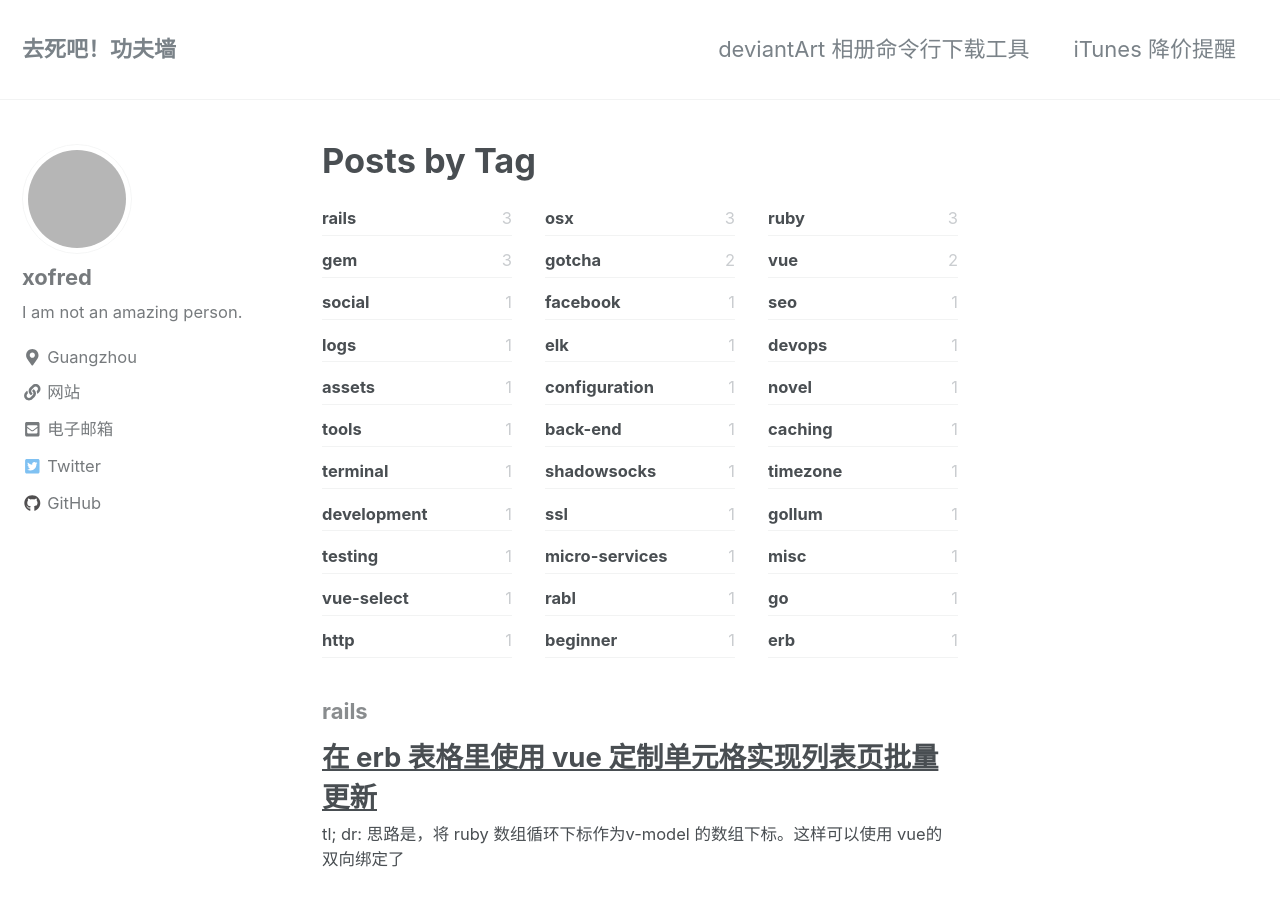
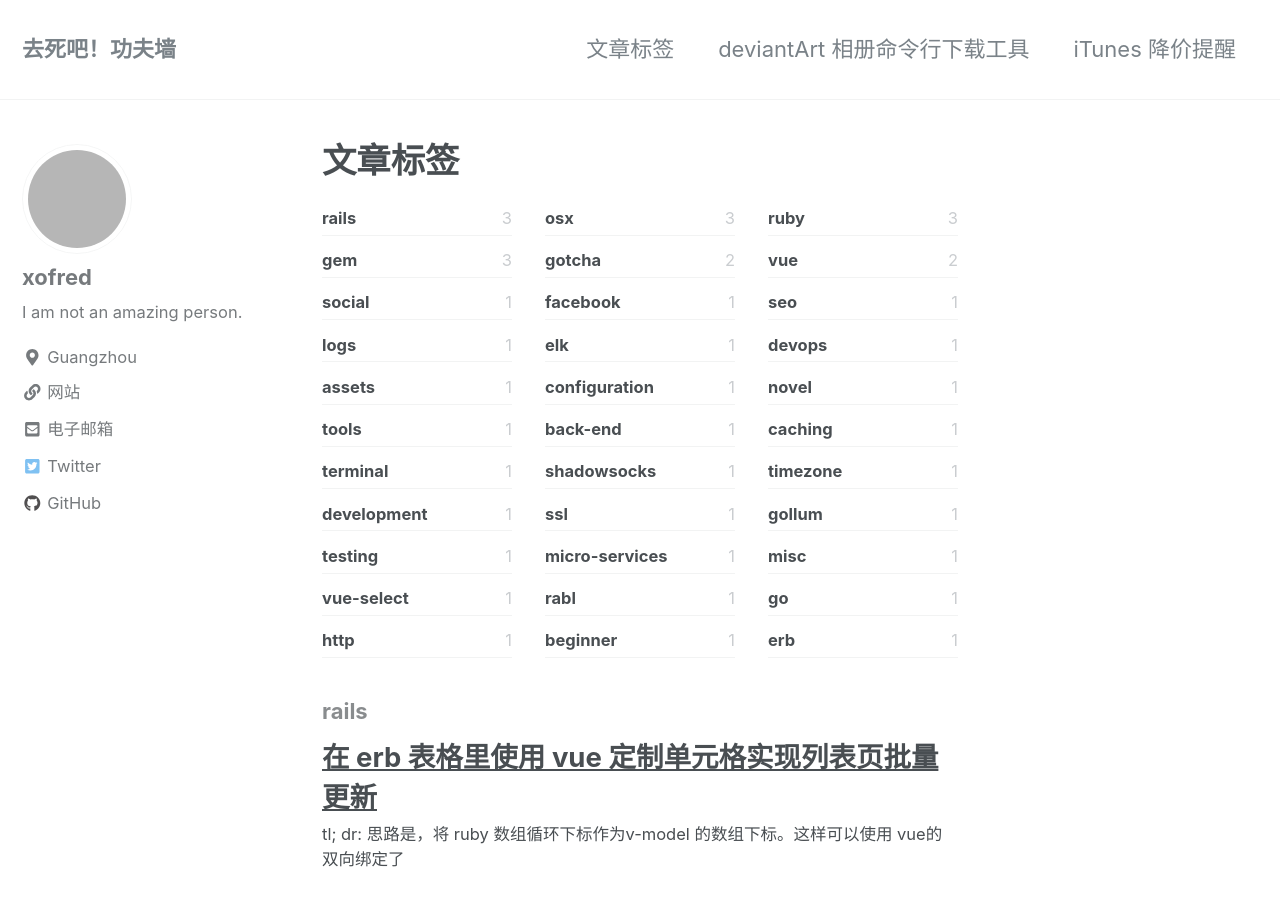
Before and after one commit to xofred/xofred.github.io, a Jekyll site: the page built from _pages/tag-archive.md, in a window 1280 px wide and 900 px high. Built offline with Jekyll 4.4.1, drawn with Linux system fonts in a browser that asks for light colours; nearby versions of some CDN libraries; grey boxes are pictures that could not be loaded.

Commit message:
新增文章标签入口

```diff
--- a/_data/navigation.yml
+++ b/_data/navigation.yml
@@ -1,12 +1,12 @@
 # main links
 main:
+  - title: "文章标签"
+    url: /tags/
   - title: "deviantArt 相册命令行下载工具"
     url: https://github.com/xofred/deviantart-gallery-downloader
   - title: "iTunes 降价提醒"
     url: https://itunesapptracker.herokuapp.com/
     # - title: "Sample Posts"
     #   url: /year-archive/
-    # - title: "Sample Collections"
-    #   url: /collection-archive/
     # - title: "Sitemap"
     #   url: /sitemap/
--- a/_pages/tag-archive.md
+++ b/_pages/tag-archive.md
@@ -1,5 +1,5 @@
 ---
-title: "Posts by Tag"
+title: "文章标签"
 permalink: /tags/
 layout: tags
 author_profile: true
```
